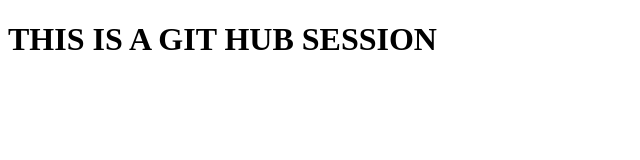
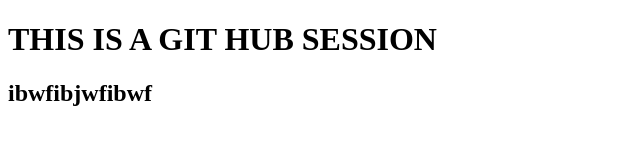
Before and after one commit to dilusharadeeshan/GitHub-session, a plain HTML site: page index.html in a window 1280 px wide. Shown: the whole page, without its empty margins (0-640 px from the left). Drawn offline with Linux system fonts and the light colour scheme.

Commit message:
-add h2 headding on file

```diff
--- a/index.html
+++ b/index.html
@@ -7,5 +7,6 @@
 </head>
 <body>
     <h1>THIS IS A GIT HUB SESSION</h1>
+    <h2>ibwfibjwfibwf</h2>
 </body>
 </html>
```
